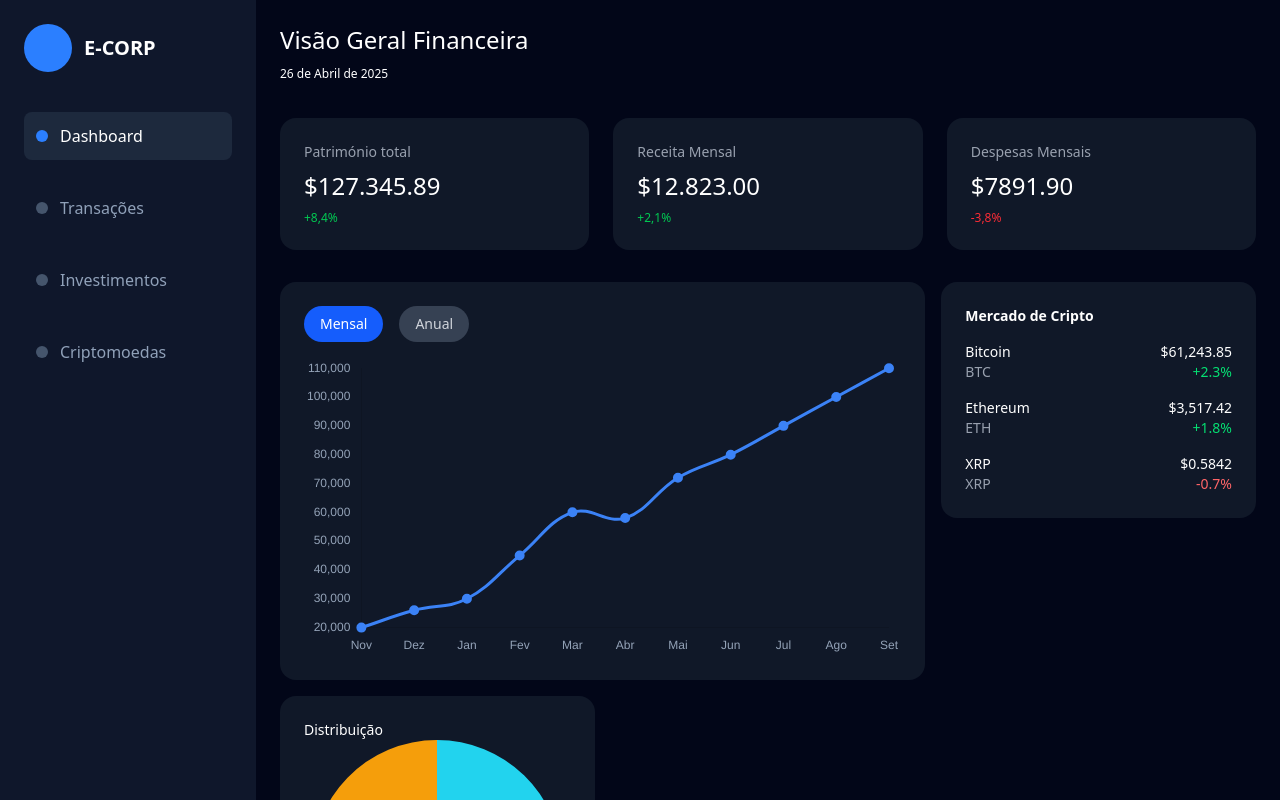
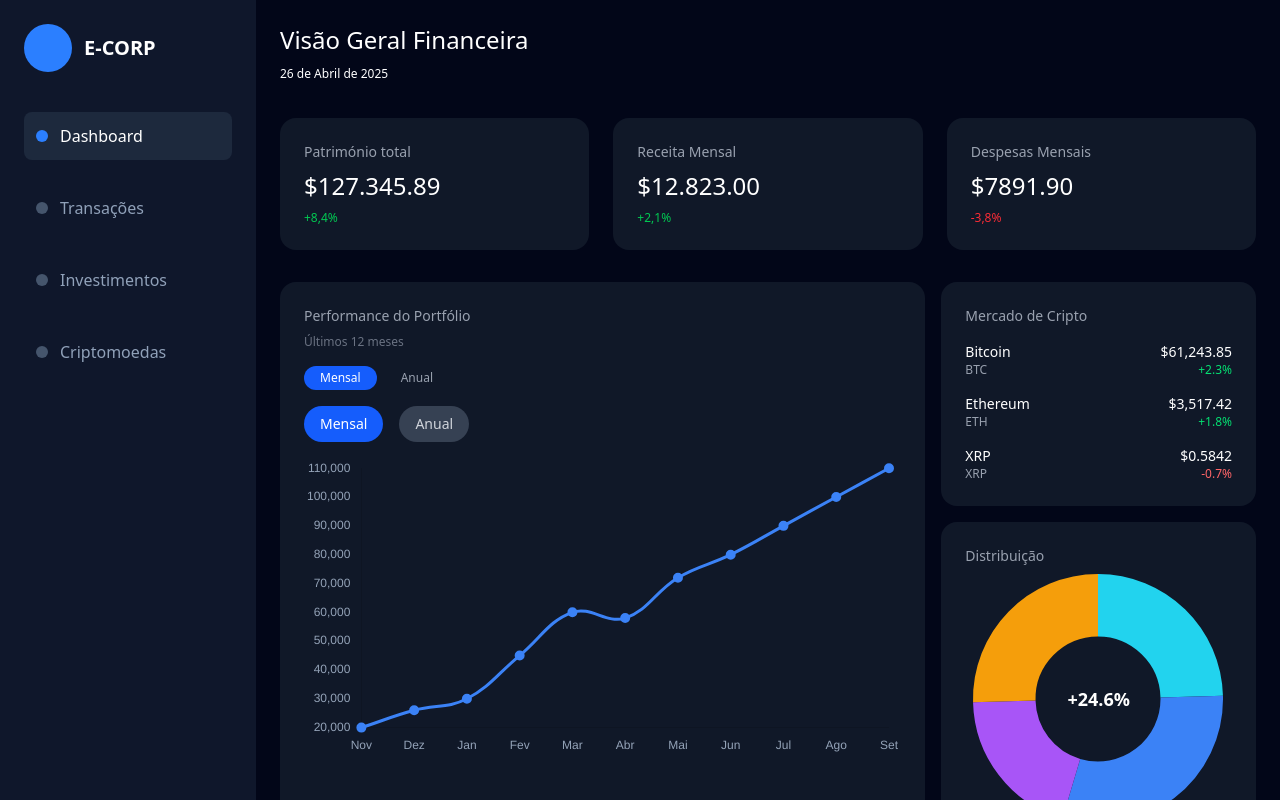
Before and after one commit to BiancaMRV/financedashboard, a React (Vite) app: page / in a window 1280 px wide. Shown: the top 800 px of the page. Built offline with nearby package versions, Linux system fonts and the light colour scheme.

Commit message:
visao geral financeira done

```diff
--- a/src/pages/Dashboard.tsx
+++ b/src/pages/Dashboard.tsx
@@ -3,12 +3,13 @@ import PortfolioChart from "../components/dashboard/PortfolioChart";
 
 export default function Dashboard() {
   return (
-    <div className="flex-1 ">
+    <div className="flex-1">
       {/* Cabeçalho */}
-      <div className="w-2/3 ">
-        <h1 className="text-white text-2xl "> Visão Geral Financeira </h1>
+      <div className="w-2/3">
+        <h1 className="text-white text-2xl"> Visão Geral Financeira </h1>
         <h2 className="text-white text-xs mt-[10px]"> 26 de Abril de 2025</h2>
       </div>
+
       {/* primeiros cards */}
       <div className="grid grid-cols-3 gap-x-6 mt-9">
         {/*Patrimonio total*/}
@@ -29,59 +30,68 @@ export default function Dashboard() {
           <p className="text-xs text-red-500 mt-2"> -3,8%</p>
         </div>
       </div>
+
       {/* segundos cards */}
       <div className="grid grid-cols-3 mt-8 gap-4">
         {/* grafico grande */}
-
         <div className="bg-gray-900 p-6 rounded-2xl col-span-2">
+          <h2 className="text-gray-400 text-sm mb-2">
+            Performance do Portfólio
+          </h2>
+          <p className="text-gray-500 text-xs mb-4">Últimos 12 meses</p>
+          <div className="flex mb-4">
+            <button className="bg-blue-600 text-white text-xs px-4 py-1 rounded-full mr-2">
+              Mensal
+            </button>
+            <button className="text-gray-400 text-xs px-4 py-1">Anual</button>
+          </div>
           <PortfolioChart />
         </div>
 
-        {/* Coluna da direita - ocupa 1/3 do espaço */}
-        <div className="col-span-1 space-y-4">
+        {/* Coluna da direita - ocupa 1/3 do espaço com dois cards */}
+        <div className="col-span-1 flex flex-col space-y-4">
           {/* Card do Mercado de Cripto */}
           <div className="bg-gray-900 p-6 rounded-2xl">
-            <h2 className="text-white text-sm font-semibold mb-4">
-              Mercado de Cripto
-            </h2>
+            <h2 className="text-gray-400 text-sm mb-4">Mercado de Cripto</h2>
             <div className="space-y-4">
               <div className="flex justify-between items-center">
                 <div>
                   <div className="text-white text-sm">Bitcoin</div>
-                  <div className="text-gray-400 text-sm">BTC</div>
+                  <div className="text-gray-400 text-xs">BTC</div>
                 </div>
                 <div className="text-right">
                   <div className="text-white text-sm">$61,243.85</div>
-                  <div className="text-green-400 text-sm">+2.3%</div>
+                  <div className="text-green-400 text-xs">+2.3%</div>
                 </div>
               </div>
               <div className="flex justify-between items-center">
                 <div>
                   <div className="text-white text-sm">Ethereum</div>
-                  <div className="text-gray-400 text-sm">ETH</div>
+                  <div className="text-gray-400 text-xs">ETH</div>
                 </div>
                 <div className="text-right">
                   <div className="text-white text-sm">$3,517.42</div>
-                  <div className="text-green-400 text-sm">+1.8%</div>
+                  <div className="text-green-400 text-xs">+1.8%</div>
                 </div>
               </div>
               <div className="flex justify-between items-center">
                 <div>
                   <div className="text-white text-sm">XRP</div>
-                  <div className="text-gray-400 text-sm">XRP</div>
+                  <div className="text-gray-400 text-xs">XRP</div>
                 </div>
                 <div className="text-right">
                   <div className="text-white text-sm">$0.5842</div>
-                  <div className="text-red-400 text-sm">-0.7%</div>
+                  <div className="text-red-400 text-xs">-0.7%</div>
                 </div>
               </div>
             </div>
           </div>
-        </div>
-        {/* Distribuição */}
-        <div className="col-span-1 bg-gray-900 p-6 rounded-2xl">
-          <h2 className="text-white text-sm"> Distribuição </h2>
-          <Distribuição />
+
+          {/* Card da Distribuição */}
+          <div className="bg-gray-900 p-6 rounded-2xl flex-grow">
+            <h2 className="text-gray-400 text-sm mb-2">Distribuição</h2>
+            <Distribuição />
+          </div>
         </div>
       </div>
     </div>
```
